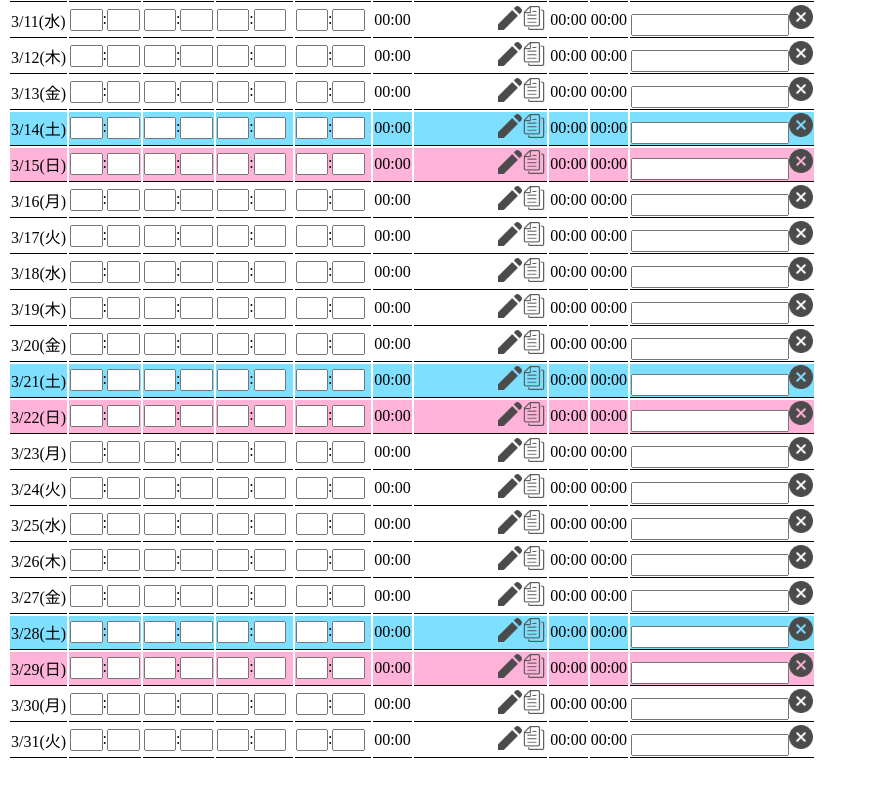
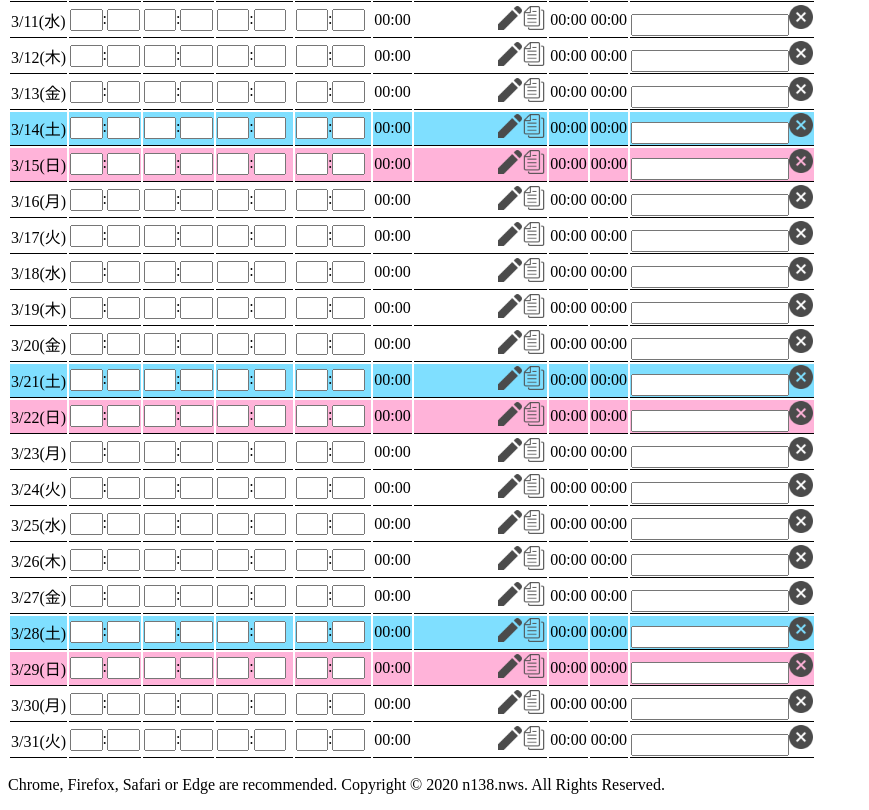
Before and after one commit to lkz138/kintai_01, a plain HTML site: page index.html in a window 1280 px wide. Shown: the part 560-1370 px from the top of the page, without its empty margins (0-869 px from the left). Before the commit the page ends 1328 px from the top, so only its background shows below. Drawn offline with Linux system fonts and the light colour scheme; no server answers; a web font is replaced by a local one.

Commit message:
debug/add the copyright

```diff
--- a/index.html
+++ b/index.html
@@ -1070,5 +1070,6 @@
         </thead>
       </table>
     </div>
+    <p>Chrome, Firefox, Safari or Edge are recommended. Copyright © 2020 n138.nws. All Rights Reserved.</p>
   </body>
 </html>
```
